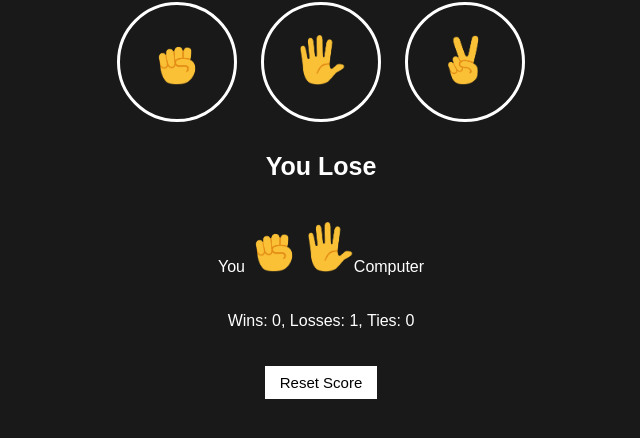
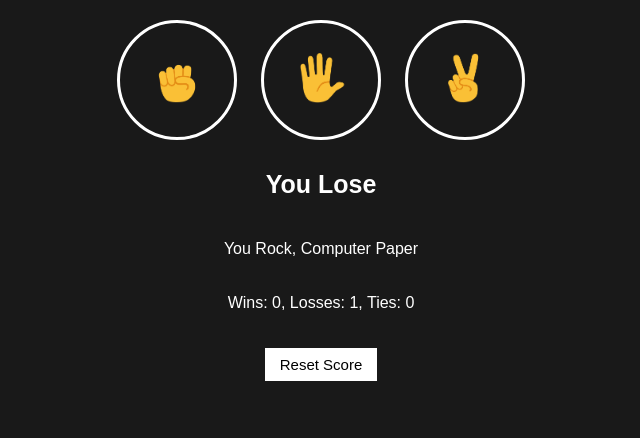
Before and after one commit to afeefnk/javascript-projects, a plain HTML site: page index.html in a window 1280 px wide. Both pictures are taken after a click on the button 495 px from the left and 357 px from the top of the page. Shown: the part 254-692 px from the top of the page, without its empty margins (319-959 px from the left). Drawn offline with Linux system fonts and the light colour scheme.

Commit message:
rock-paper-scissor

```diff
--- a/index.html
+++ b/index.html
@@ -153,8 +153,7 @@
             updateScoreElement();
 
             document.querySelector('.js-result').innerHTML = result;
-            document.querySelector('.js-moves').innerHTML = `You <img src="Images/${playerMove}-emoji.png" class="move-icon" alt="">
-            <img src="Images/${computerMove}-emoji.png" class="move-icon" alt="">Computer`;
+            document.querySelector('.js-moves').innerHTML = `You ${playerMove},   Computer ${computerMove}`;
         }
 
         function updateScoreElement() {
```
